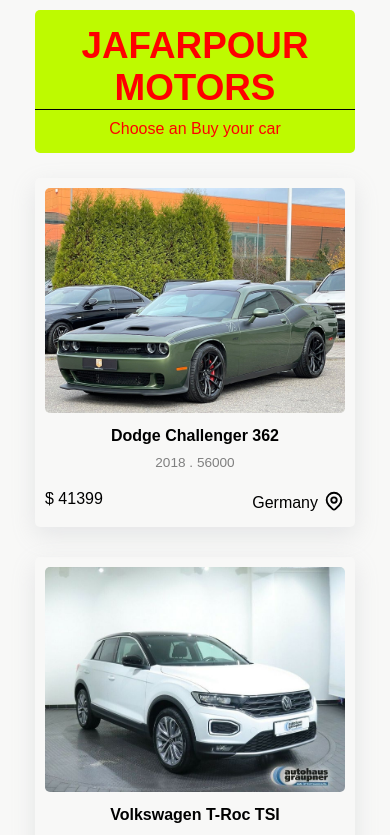
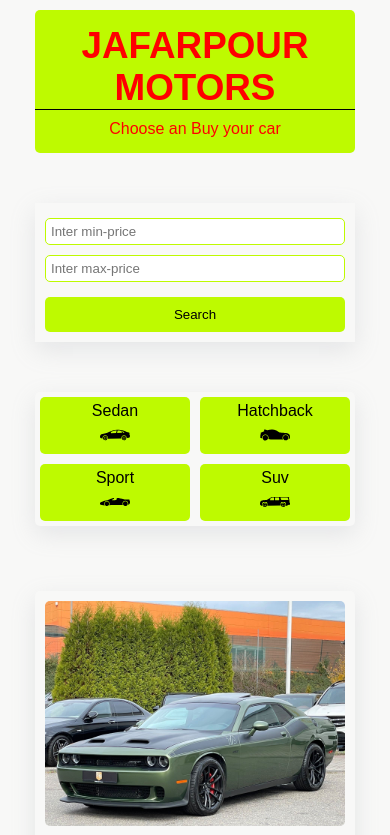
Before and after one commit to Esmailjafarpour/Jafarpour-Auto-Gallery, a Next.js app: page /cars in a window 390 px wide. Shown: the top 835 px of the page. Built offline with nearby package versions, Linux system fonts and the light colour scheme.

Commit message:
Filter by model

```diff
--- /dev/null
+++ b/components/module/Categories.js
@@ -0,0 +1,39 @@
+import Link from "next/link";
+import styles from "./Categories.module.css";
+import Hatchback from "../icons/Hatchback";
+import Sedan from "../icons/Sedan";
+import Sport from "../icons/Sport";
+import Suv from "../icons/Suv";
+
+const Categories = () => {
+     return (
+          <div className={styles.container}>
+               <Link href="/categories/sedan">
+                    <div>
+                         <p>Sedan</p>
+                         <Sedan/>
+                    </div>
+               </Link>
+               <Link href="/categories/hatchback">
+                    <div>
+                         <p>Hatchback</p>
+                         <Hatchback/>
+                    </div>
+               </Link>
+               <Link href="/categories/sport">
+                    <div>
+                         <p>Sport</p>
+                         <Sport/>
+                    </div>
+               </Link>
+               <Link href="/categories/suv">
+                    <div>
+                         <p>Suv</p>
+                         <Suv/>
+                    </div>
+               </Link>
+          </div>
+     );
+}
+
+export default Categories;
--- /dev/null
+++ b/components/module/Categories.module.css
@@ -0,0 +1,30 @@
+.container {
+     box-shadow: rgba(149, 157, 165, 0.2) 0px 8px 24px;
+     width: fit-content;
+     margin: 50px auto;
+     display: flex;
+     justify-content: space-between;
+     align-items: center;
+     border-radius: 5px;
+   }
+
+   .container div {
+     text-align: center;
+     margin: 5px;
+     background-color: #befa00;
+     padding: 5px;
+     padding-bottom: 0;
+     border-radius: 5px;
+     width: 100px;
+   }
+
+   @media (max-width: 600px) {
+     .container {
+       width: 320px;
+       flex-wrap: wrap;
+     }
+
+     .container div {
+       width: 150px;
+     }
+   }
--- /dev/null
+++ b/components/module/SearchBar.js
@@ -0,0 +1,15 @@
+import styles from "./SearchBar.module.css";
+
+const SearchBar = () => {
+     return (
+          <div className={styles.container}>
+               <div>
+                    <input placeholder="Inter min-price"/>
+                    <input placeholder="Inter max-price"/>
+               </div>
+               <button>Search</button>
+          </div>
+     );
+}
+
+export default SearchBar;
--- /dev/null
+++ b/components/module/SearchBar.module.css
@@ -0,0 +1,45 @@
+.container {
+     box-shadow: rgba(149, 157, 165, 0.2) 0px 8px 24px;
+     width: 440px;
+     margin: 50px auto;
+     padding: 5px;
+     display: flex;
+     justify-content: space-between;
+   }
+
+   .container div {
+     display: flex;
+     flex-direction: column;
+     width: 100%;
+   }
+   .container input {
+     border: 1px solid #befa00;
+     border-radius: 5px;
+     padding: 5px;
+     margin: 5px 0;
+   }
+
+   .container button {
+     margin: 5px 0;
+     background-color: #befa00;
+     border: none;
+     padding: 10px;
+     border-radius: 5px;
+     cursor: pointer;
+     margin-left: 10px;
+   }
+
+   @media (max-width: 600px) {
+     .container {
+       width: 320px;
+       flex-wrap: wrap;
+       justify-content: center;
+     }
+     .container button {
+       width: 100%;
+       margin: 5px;
+     }
+     .container div {
+       margin: 5px;
+     }
+   }
--- a/components/templates/CarDetails.module.css
+++ b/components/templates/CarDetails.module.css
@@ -5,8 +5,9 @@
      flex-direction: column;
    }
    .image {
-     width: 100%;
-     border-radius: 5px;
+     width: 80%;
+     border-radius: 8px;
+     margin: 0 auto;
    }
 
    .header {
--- /dev/null
+++ b/components/templates/CarsList.module.css
@@ -0,0 +1,26 @@
+.container {
+     max-width: 1200px;
+     margin: auto;
+   }
+
+   .back {
+     display: flex;
+     align-items: center;
+     font-size: 1.5rem;
+     width: fit-content;
+     background-color: #befa00;
+     padding: 10px 15px;
+     border-radius: 5px;
+     margin: 50px 0;
+     cursor: pointer;
+   }
+
+   .back p {
+     margin-left: 10px;
+   }
+
+   .cards {
+     display: flex;
+     justify-content: space-around;
+     flex-wrap: wrap;
+   }
--- a/pages/cars/index.js
+++ b/pages/cars/index.js
@@ -1,9 +1,13 @@
 import carsData from "../../data/carsdata";
 import CarsPage from "../../components/templates/CarsPage";
+import Categories from "../../components/module/Categories";
+import SearchBar from "../../components/module/SearchBar";
 
 const Details = () => {
      return (
           <div>
+               <SearchBar/>
+               <Categories/>
                <CarsPage data={carsData}/>
           </div>
      );
```
Also changed, not shown: components/templates/CarsList.js (added, +28 -0 lines), pages/categories/hatchback.js (added, +13 -0 lines), pages/categories/sedan.js (added, +13 -0 lines), pages/categories/sport.js (added, +14 -0 lines), pages/categories/suv.js (added, +13 -0 lines).
